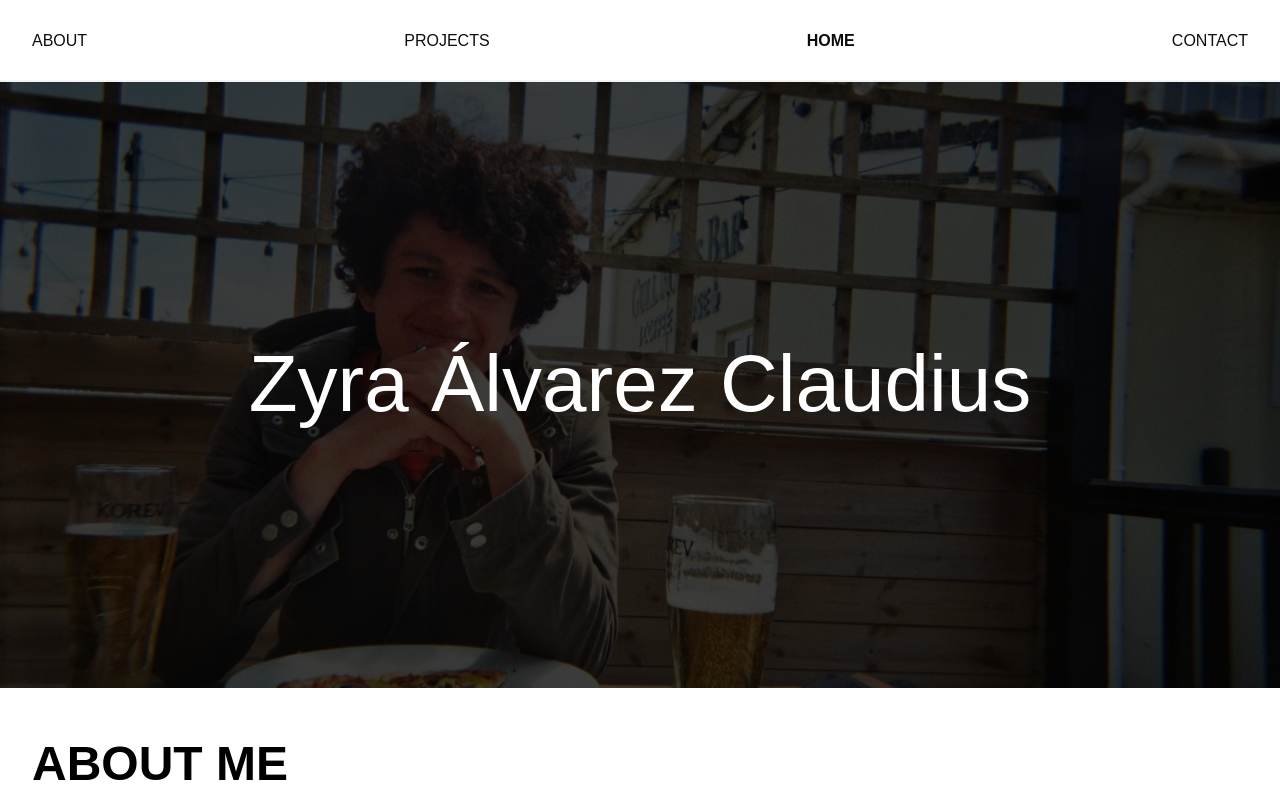
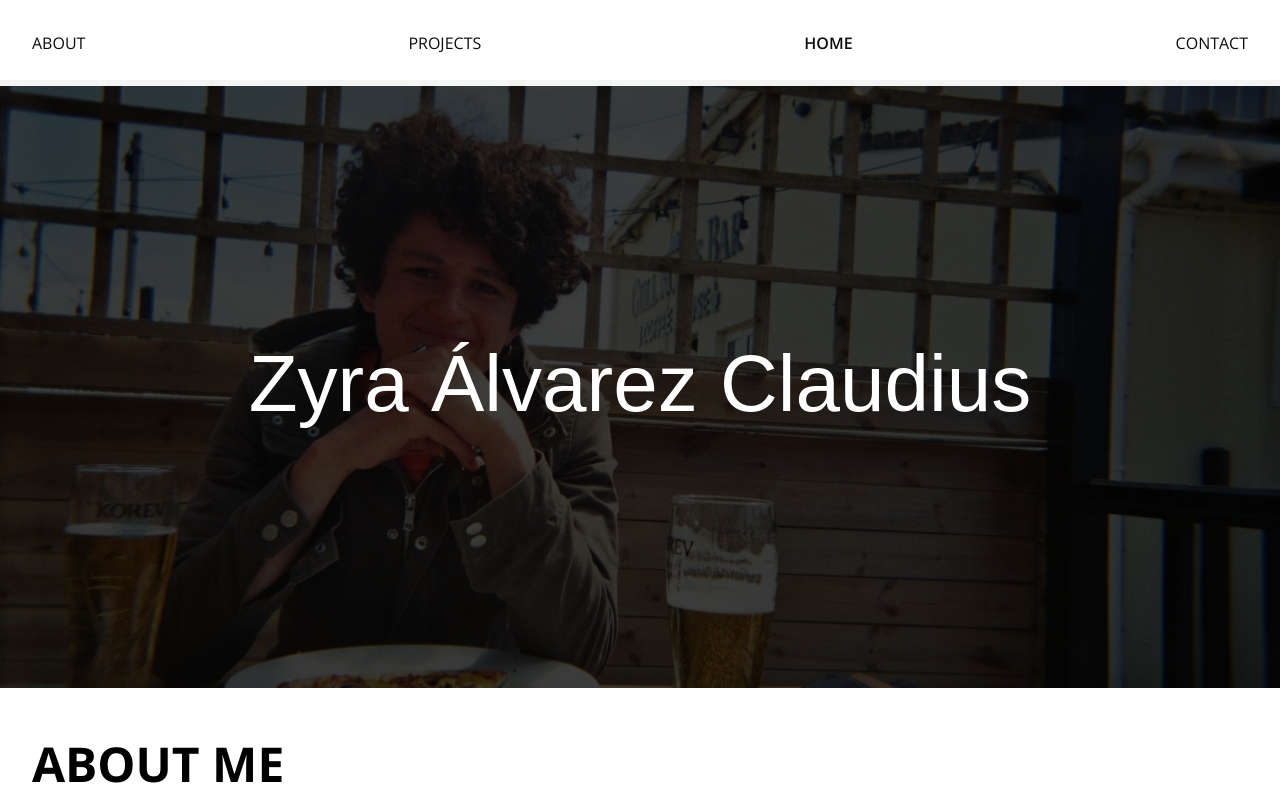
Before and after one commit to ZyraClaudius/portfolio, a plain HTML site: page index.html in a window 1280 px wide. Shown: the top 800 px of the page. Drawn offline with nearby package versions, Linux system fonts and the light colour scheme.

Commit message:
Change font

```diff
--- a/resources/style/common.css
+++ b/resources/style/common.css
@@ -1,7 +1,9 @@
+@import url('https://fonts.googleapis.com/css2?family=Open+Sans:wght@300;400;500;600;700;800&display=swap');
+
 * {
     margin: 0;
     padding: 0;
-    font-family: sans-serif;
+    font-family: 'Open Sans';
 }
 
 /*Navigation*/
```
